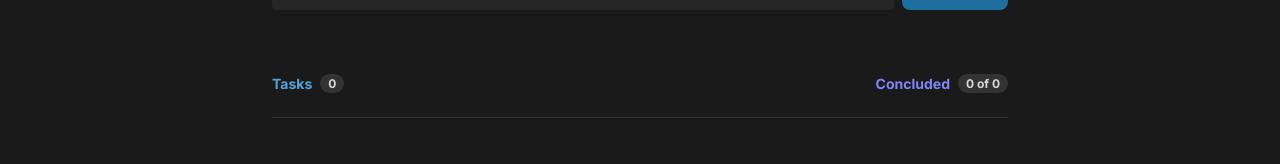
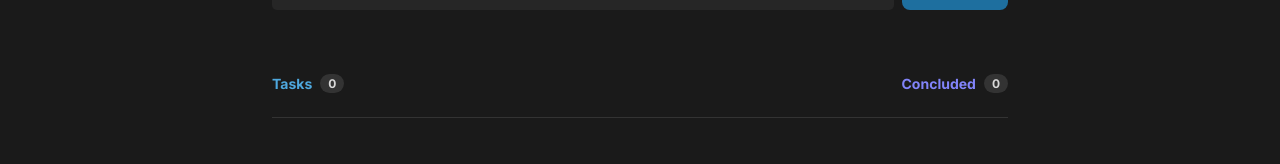
Before and after one commit to fewrux/todo-list-react, a React (Vite) app: page / in a window 1280 px wide. Shown: the part 214-378 px from the top of the page. Built offline with nearby package versions, Linux system fonts and the light colour scheme.

Commit message:
refactor: set done task count to 0 when no tasks are created

```diff
--- a/src/components/Dashboard/index.tsx
+++ b/src/components/Dashboard/index.tsx
@@ -42,6 +42,8 @@ export function Dashboard({}: DashboardProps) {
     setTasks(tasksWithoutDeletedOne);
   }
 
+  const totalOfDoneTasks = tasks.length > 0 ? `${doneTasks} of ${tasks.length}` : '0'
+
   return (
     <>
       <div className={styles.container}>
@@ -67,7 +69,7 @@ export function Dashboard({}: DashboardProps) {
             </div>
             <div>
               <span className={styles.textPurple}>Concluded</span>
-              <span>{doneTasks} of {tasks.length}</span>
+              <span>{totalOfDoneTasks}</span>
             </div>
           </header>
           {
```
